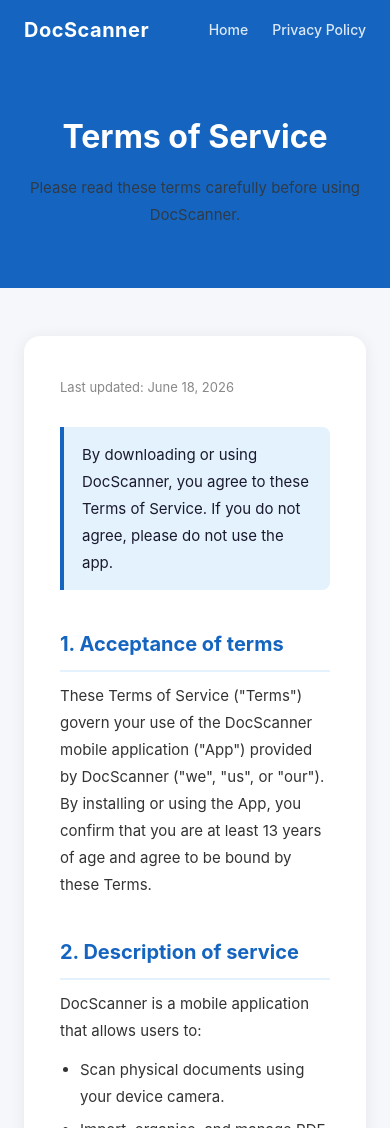
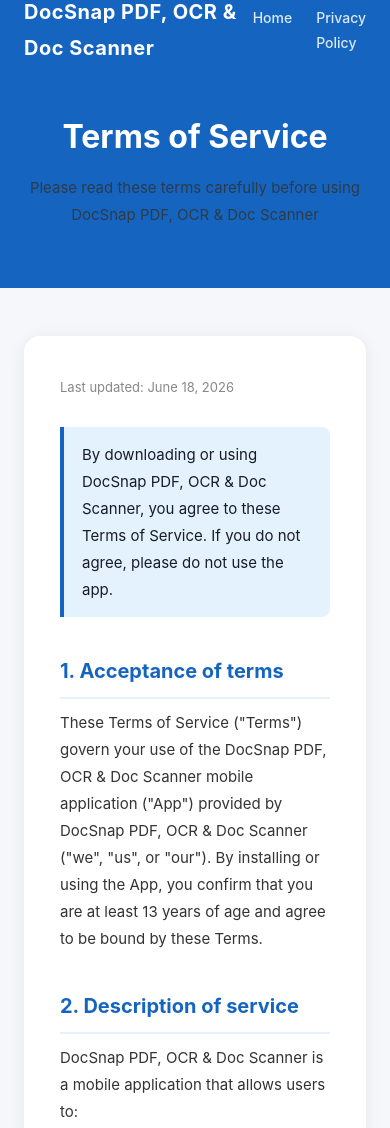
Before and after one commit to skhaan92/DocScanner, a plain HTML site: page docs/terms.html in a window 390 px wide. Shown: the top 1128 px of the page. Drawn offline with Linux system fonts and the light colour scheme.

Commit message:
Update branding from DocScanner to DocSnap PDF, OCR & Doc Scanner

```diff
--- a/docs/terms.html
+++ b/docs/terms.html
@@ -3,7 +3,7 @@
 <head>
   <meta charset="UTF-8"/>
   <meta name="viewport" content="width=device-width, initial-scale=1.0"/>
-  <title>Terms of Service — DocScanner</title>
+  <title>Terms of Service — DocSnap PDF, OCR & Doc Scanner</title>
   <style>
     *, *::before, *::after { box-sizing: border-box; margin: 0; padding: 0; }
 
@@ -103,7 +103,7 @@
 <body>
 
 <nav>
-  <a href="index.html" class="nav-brand">DocScanner</a>
+  <a href="index.html" class="nav-brand">DocSnap PDF, OCR & Doc Scanner</a>
   <div class="nav-links">
     <a href="index.html">Home</a>
     <a href="privacy.html">Privacy Policy</a>
@@ -112,7 +112,7 @@
 
 <div class="hero">
   <h1>Terms of Service</h1>
-  <p>Please read these terms carefully before using DocScanner.</p>
+  <p>Please read these terms carefully before using DocSnap PDF, OCR & Doc Scanner</p>
 </div>
 
 <div class="container">
@@ -120,14 +120,14 @@
     <p class="updated">Last updated: June 18, 2026</p>
 
     <div class="highlight">
-      By downloading or using DocScanner, you agree to these Terms of Service. If you do not agree, please do not use the app.
+      By downloading or using DocSnap PDF, OCR & Doc Scanner, you agree to these Terms of Service. If you do not agree, please do not use the app.
     </div>
 
     <h2>1. Acceptance of terms</h2>
-    <p>These Terms of Service ("Terms") govern your use of the DocScanner mobile application ("App") provided by DocScanner ("we", "us", or "our"). By installing or using the App, you confirm that you are at least 13 years of age and agree to be bound by these Terms.</p>
+    <p>These Terms of Service ("Terms") govern your use of the DocSnap PDF, OCR & Doc Scanner mobile application ("App") provided by DocSnap PDF, OCR & Doc Scanner ("we", "us", or "our"). By installing or using the App, you confirm that you are at least 13 years of age and agree to be bound by these Terms.</p>
 
     <h2>2. Description of service</h2>
-    <p>DocScanner is a mobile application that allows users to:</p>
+    <p>DocSnap PDF, OCR & Doc Scanner is a mobile application that allows users to:</p>
     <ul>
       <li>Scan physical documents using your device camera.</li>
       <li>Import, organise, and manage PDF and image files.</li>
@@ -137,7 +137,7 @@
     </ul>
 
     <h2>3. User responsibilities</h2>
-    <p>You agree to use DocScanner only for lawful purposes. You must not use the App to:</p>
+    <p>You agree to use DocSnap PDF, OCR & Doc Scanner only for lawful purposes. You must not use the App to:</p>
     <ul>
       <li>Scan, store, or distribute documents that you do not have the legal right to copy or reproduce.</li>
       <li>Violate any applicable local, national, or international laws or regulations.</li>
@@ -146,11 +146,11 @@
     </ul>
 
     <h2>4. Your content</h2>
-    <p>You retain full ownership of all documents and files you scan or import using DocScanner. We do not claim any rights over your content.</p>
+    <p>You retain full ownership of all documents and files you scan or import using DocSnap PDF, OCR & Doc Scanner, We do not claim any rights over your content.</p>
     <p>All content is stored locally on your device. If you choose to use cloud backup features, your content is stored in your own cloud account (e.g. Google Drive) and is governed by that provider's terms and policies.</p>
 
     <h2>5. Third-party services</h2>
-    <p>DocScanner integrates with the following third-party services, which have their own terms and privacy policies:</p>
+    <p>DocSnap PDF, OCR & Doc Scanner integrates with the following third-party services, which have their own terms and privacy policies:</p>
     <ul>
       <li><strong>Google Drive</strong> — used for optional cloud backup. Governed by <a href="https://policies.google.com/terms" target="_blank" rel="noopener">Google's Terms of Service</a>.</li>
       <li><strong>ML Kit</strong> — used for on-device document scanning and OCR. Processes data entirely on your device.</li>
@@ -158,11 +158,11 @@
     <p>We are not responsible for the practices or content of any third-party services.</p>
 
     <h2>6. Intellectual property</h2>
-    <p>The DocScanner application, including its design, logo, and code, is the intellectual property of DocScanner. You are granted a limited, non-exclusive, non-transferable licence to use the App for personal, non-commercial purposes.</p>
+    <p>The DocSnap PDF, OCR & Doc Scanner application, including its design, logo, and code, is the intellectual property of DocSnap PDF, OCR & Doc Scanner You are granted a limited, non-exclusive, non-transferable licence to use the App for personal, non-commercial purposes.</p>
     <p>You may not copy, modify, distribute, sell, or lease any part of the App without our prior written permission.</p>
 
     <h2>7. Disclaimer of warranties</h2>
-    <p>DocScanner is provided "as is" and "as available" without any warranties of any kind, either express or implied. We do not warrant that:</p>
+    <p>DocSnap PDF, OCR & Doc Scanner is provided "as is" and "as available" without any warranties of any kind, either express or implied. We do not warrant that:</p>
     <ul>
       <li>The App will be error-free or uninterrupted.</li>
       <li>Scanned documents will be perfectly accurate or legible.</li>
@@ -171,10 +171,10 @@
     <p>You use the App at your own risk. We strongly recommend maintaining independent backups of any important documents.</p>
 
     <h2>8. Limitation of liability</h2>
-    <p>To the fullest extent permitted by applicable law, DocScanner shall not be liable for any indirect, incidental, special, consequential, or punitive damages, including but not limited to loss of data, loss of documents, or loss of profits, arising out of or in connection with your use of the App.</p>
+    <p>To the fullest extent permitted by applicable law, DocSnap PDF, OCR & Doc Scanner shall not be liable for any indirect, incidental, special, consequential, or punitive damages, including but not limited to loss of data, loss of documents, or loss of profits, arising out of or in connection with your use of the App.</p>
 
     <h2>9. Termination</h2>
-    <p>You may stop using DocScanner at any time by uninstalling the App from your device. We reserve the right to discontinue the App or any of its features at any time without notice.</p>
+    <p>You may stop using DocSnap PDF, OCR & Doc Scanner at any time by uninstalling the App from your device. We reserve the right to discontinue the App or any of its features at any time without notice.</p>
 
     <h2>10. Changes to these terms</h2>
     <p>We may update these Terms from time to time. When we do, we will update the "Last updated" date at the top of this page. Your continued use of the App after any changes constitutes your acceptance of the new Terms.</p>
@@ -191,7 +191,7 @@
 
 <footer>
   <p><a href="index.html">Home</a> &nbsp;·&nbsp; <a href="privacy.html">Privacy Policy</a> &nbsp;·&nbsp; <a href="mailto:s.khaan92@gmail.com">Contact</a></p>
-  <p style="margin-top:8px">&copy; 2026 DocScanner. All rights reserved.</p>
+  <p style="margin-top:8px">&copy; 2026 DocSnap PDF, OCR & Doc Scanner. All rights reserved.</p>
 </footer>
 
 </body>
```
